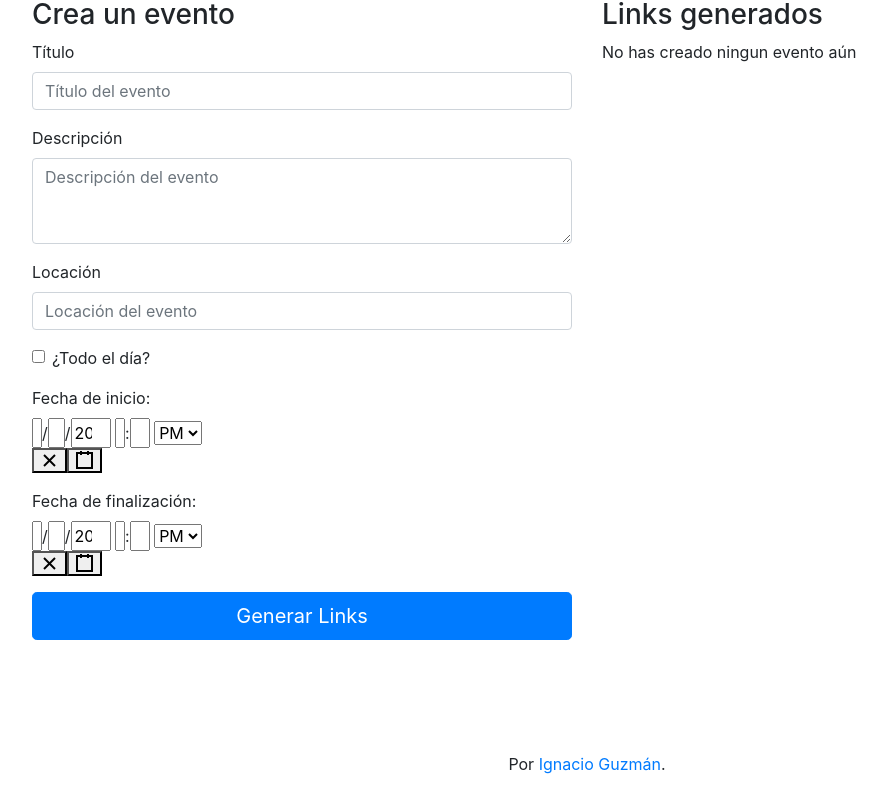
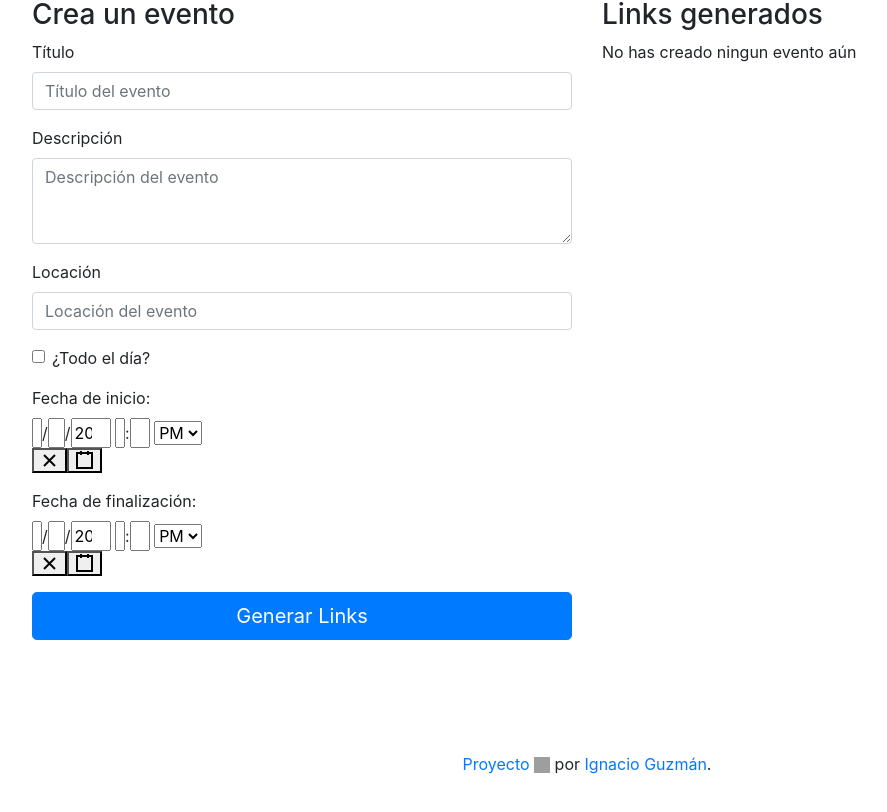
Before and after one commit to TextC0de/calendar-links-generator-for-events, a React app in the folder client/: page / in a window 1280 px wide. Shown: the part 194-1006 px from the top of the page, without its empty margins (53-940 px from the left). Built offline with nearby package versions, Linux system fonts and the light colour scheme; grey boxes are pictures that could not be loaded.

Commit message:
Footer update

```diff
--- a/client/src/pages/index.js
+++ b/client/src/pages/index.js
@@ -314,7 +314,23 @@ const IndexPage = () => {
 
             <footer className="text-center mt-5 mb-5">
                 <span>
-                    Por <a href="https://github.com/TextC0de">Ignacio Guzmán</a>.
+                    <a
+                        href="https://github.com/TextC0de/calendar-links-generator-for-events"
+                        target="_blank"
+                        rel="noreferrer"
+                    >
+                        Proyecto
+                    </a>{' '}
+                    <img
+                        style={{ width: '1rem', height: '1rem' }}
+                        src={`${process.env.SERVER_HOST}/files/assets/github.svg`}
+                        alt="Github icon"
+                    />{' '}
+                    por{' '}
+                    <a href="https://github.com/TextC0de" target="_blank" rel="noreferrer">
+                        Ignacio Guzmán
+                    </a>
+                    .
                 </span>
             </footer>
         </div>
```
Also changed, not shown: 2 other files (tests, documents, lock files or other folders).
